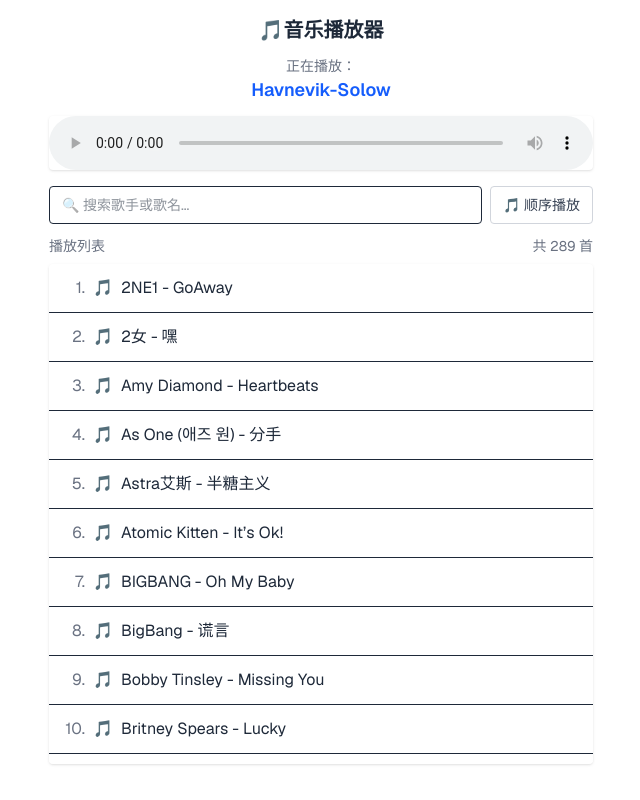
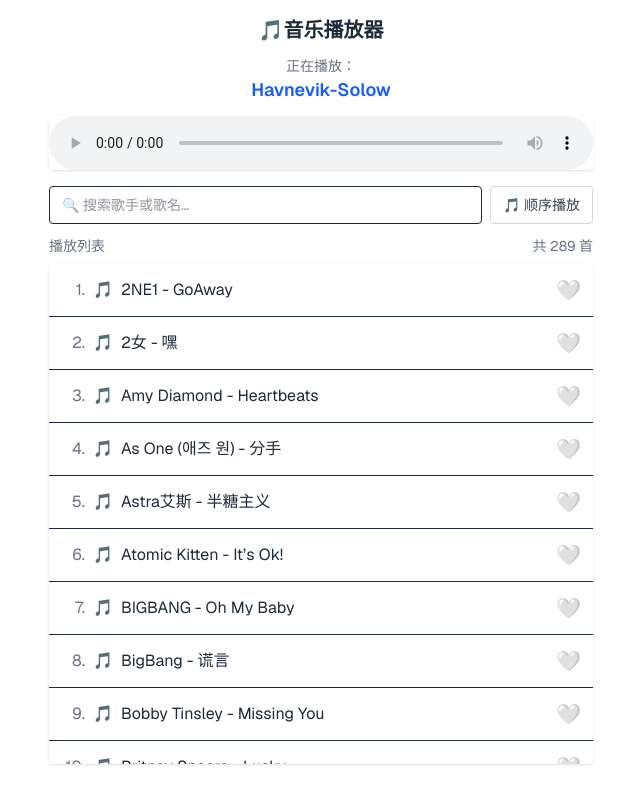
Before and after one commit to dcdlove/nextjs-music, a Next.js app: page / in a window 1280 px wide. Shown: the whole page, without its empty margins (319-959 px from the left). Built offline with nearby package versions, Linux system fonts and the light colour scheme.

Commit message:
feat: 添加喜欢歌曲功能，支持本地存储和切换喜欢状态

```diff
--- a/app/page.tsx
+++ b/app/page.tsx
@@ -5,7 +5,7 @@
   const audioRef = useRef<HTMLAudioElement>(null)
 
   const [audioUrl, setAudioUrl] = useState<string>('https://cdn.jsdelivr.net/gh/dcdlove/oss/music/Havnevik-Solow.lkmp3')
-  const [playlist, setPlaylist] = useState<{ singer: string; title: string; ext: string; url: string,url2: string,null?:boolean }[]>([])
+  const [playlist, setPlaylist] = useState<{ singer: string; title: string; ext: string; url: string, url2: string, null?: boolean }[]>([])
   const [searchTerm, setSearchTerm] = useState<string>('')
   const [isShuffle, setIsShuffle] = useState<boolean>(false)
 
@@ -16,7 +16,7 @@
     const list = data.rows.map((n: { singer: string; title: string; ext: string }) => ({
       ...n,
       //url: encodeURIComponent(`https://cdn.jsdelivr.net/gh/dcdlove/past@main/music/${n.singer}-${n.title}${n.ext}`),
-      url: encodeURIComponent(`https://cdn.jsdelivr.net/gh/dcdlove/oss/music/${n.singer}-${n.title}.lk${n.ext.replace('.','')}`)
+      url: encodeURIComponent(`https://cdn.jsdelivr.net/gh/dcdlove/oss/music/${n.singer}-${n.title}.lk${n.ext.replace('.', '')}`)
     }))
     setPlaylist(list)
   }
@@ -59,6 +59,35 @@
     )
   })
 
+  const [likedSongs, setLikedSongs] = useState<Set<string>>(new Set())
+
+  // 加载喜欢的歌曲
+  useEffect(() => {
+    const stored = localStorage.getItem('likedSongs')
+    if (stored) {
+      setLikedSongs(new Set(JSON.parse(stored)))
+    }
+  }, [])
+
+  // 更新 localStorage
+  const updateLocalStorage = (updatedSet: Set<string>) => {
+    localStorage.setItem('likedSongs', JSON.stringify(Array.from(updatedSet)))
+  }
+
+  // 切换喜欢状态
+  const toggleLike = (url: string) => {
+    const decodedUrl = decodeURIComponent(url)
+    const updated = new Set(likedSongs)
+    if (updated.has(decodedUrl)) {
+      updated.delete(decodedUrl)
+    } else {
+      updated.add(decodedUrl)
+    }
+    setLikedSongs(updated)
+    updateLocalStorage(updated)
+  }
+
+
   return (
     <div className="max-w-xl mx-auto p-4 text-gray-800 font-sans">
       <h1 className="text-xl font-bold mb-3 text-center">🎵音乐播放器</h1>
@@ -89,8 +118,7 @@
 
         <button
           onClick={() => setIsShuffle(prev => !prev)}
-          className={`px-3 py-2 text-sm rounded border mt-1 sm:mt-0 transition ${
-            isShuffle
+          className={`px-3 py-2 text-sm rounded border mt-1 sm:mt-0 transition ${isShuffle
             ? 'bg-blue-500 text-white border-blue-600'
             : 'bg-white text-gray-700 border-gray-300 hover:bg-gray-100'
             }`}
@@ -111,15 +139,29 @@
           return (
             <li
               key={index}
+              className={`flex items-center justify-between gap-2 p-3 cursor-pointer transition ${isPlaying ? 'bg-blue-100 text-blue-800 font-semibold' : 'hover:bg-gray-50'
+                } ${item.null ? 'text-red-400' : ''}`}
+            >
+              <div
                 onClick={() => setAudioUrl(decodedUrl)}
-              className={`flex items-center gap-2 p-3 cursor-pointer transition ${
-                isPlaying ? 'bg-blue-100 text-blue-800 font-semibold' : 'hover:bg-gray-50'
-              } ${item.null ? 'text-red-400' : ''}`}
+                className="flex-1 flex items-center gap-2"
               >
                 <span className="w-6 text-right text-gray-500">{index + 1}.</span>
                 <span>{isPlaying ? '🔊' : '🎵'}</span>
                 <span className="truncate">{item.singer} - {item.title}</span>
+              </div>
+              <button
+                onClick={(e) => {
+                  e.stopPropagation()
+                  toggleLike(item.url)
+                }}
+                className="text-xl"
+                title={likedSongs.has(decodedUrl) ? '取消喜欢' : '标记为喜欢'}
+              >
+                {likedSongs.has(decodedUrl) ? '❤️' : '🤍'}
+              </button>
             </li>
+
           )
         })}
       </ul>
```
Lines whose indentation alone changed are shown as unchanged.
